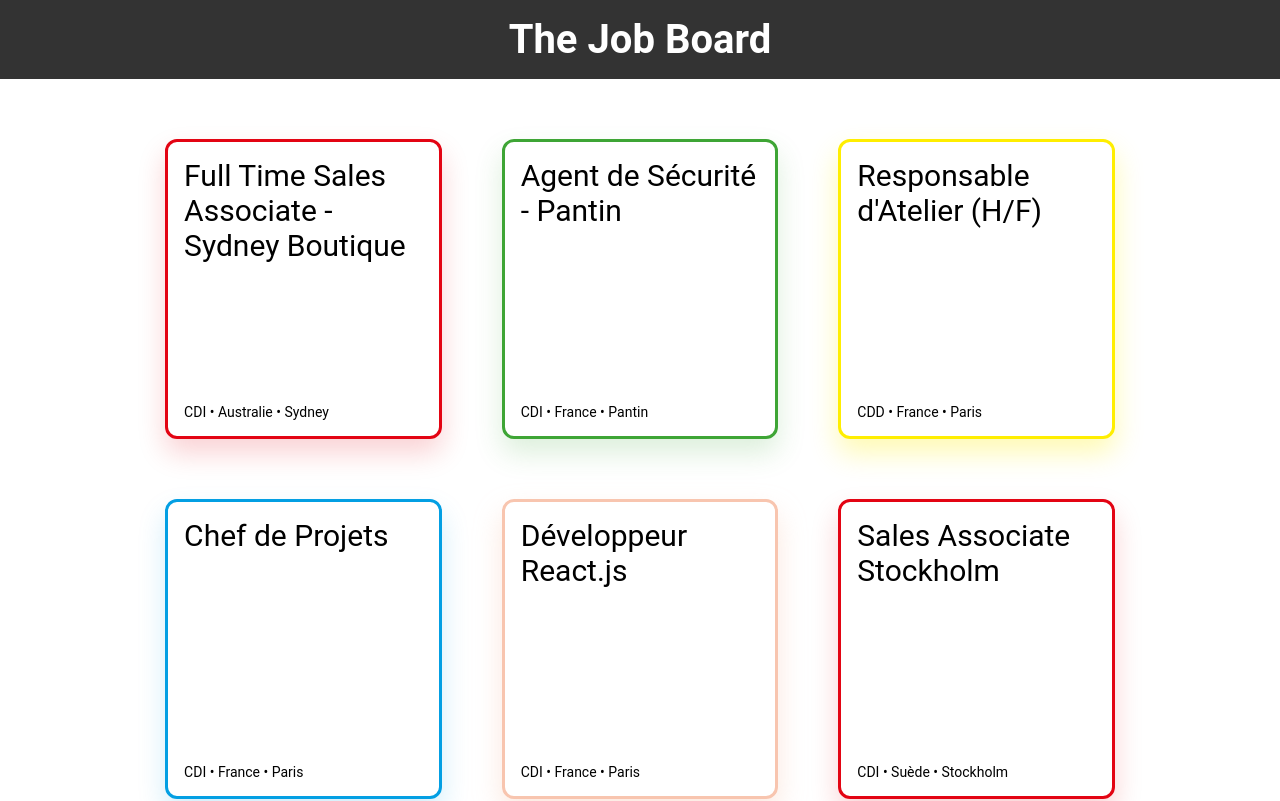
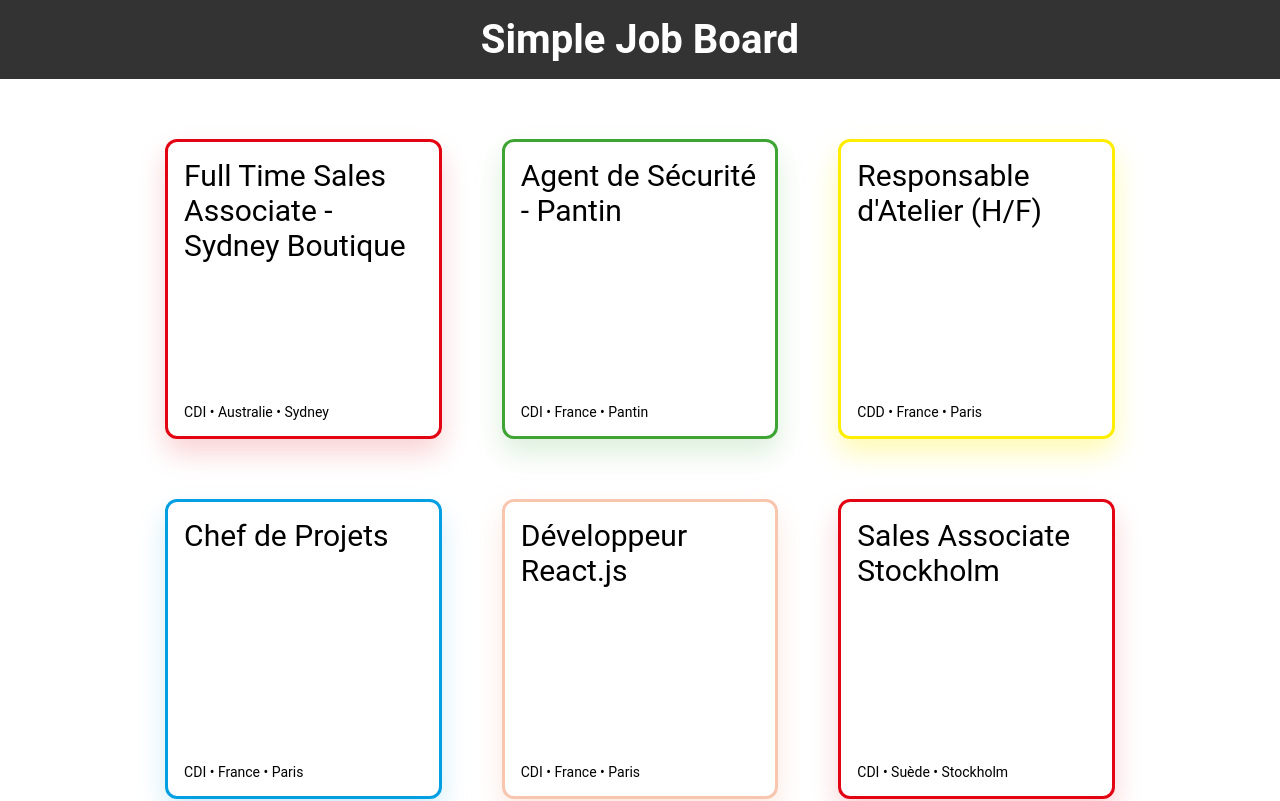
Before and after one commit to TomPerrau94/simple-job-board, a React (Create React App) app: page / in a window 1280 px wide. Shown: the top 801 px of the page. Built offline with nearby package versions, Linux system fonts and the light colour scheme.

Commit message:
quick change

```diff
--- a/src/Header.js
+++ b/src/Header.js
@@ -4,7 +4,7 @@ import Title from "./Title";
 const Header = ({ className }) => {
   return (
     <div className={className}>
-      <Title />
+      <Title name="Simple Job Board" />
     </div>
   );
 };
--- a/src/Title.js
+++ b/src/Title.js
@@ -1,7 +1,7 @@
 import React from "react";
 
-const Title = () => {
-  return <h1>The Job Board</h1>;
+const Title = ({ name }) => {
+  return <h1>{name}</h1>;
 };
 
 export default Title;
```
